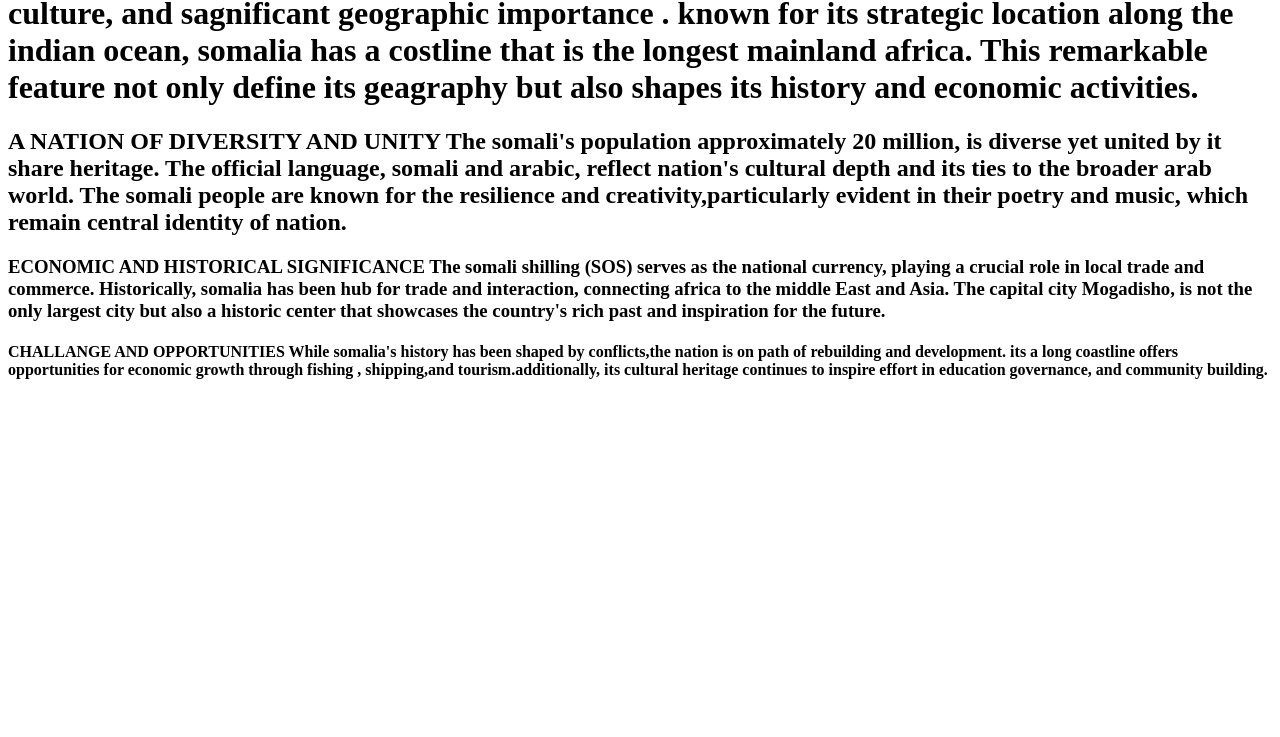
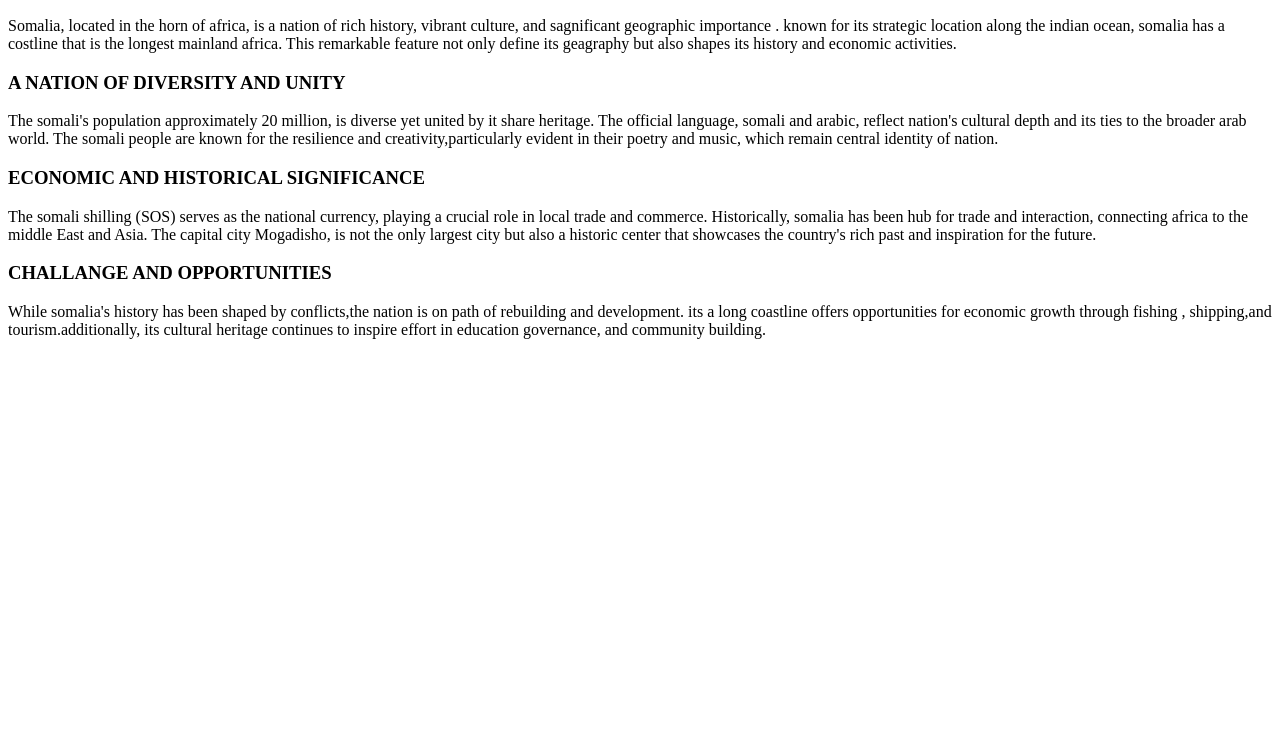
Before and after one commit to abdirizak-k/HTML-Basics, a plain HTML site: page profile.html in a window 1280 px wide. Shown: the part 63-800 px from the top of the page. Drawn offline with Linux system fonts and the light colour scheme.

Commit message:
New commit

```diff
--- a/profile.html
+++ b/profile.html
@@ -6,29 +6,30 @@
         </title>
     </head>
     <body>
-        <h1> HERITAGE
-            Somalia, located in the horn of africa, is a nation of rich history, vibrant culture,  and
+        <h1> HERITAGE</h1>
+          <p>  Somalia, located in the horn of africa, is a nation of rich history, vibrant culture,  and
              sagnificant geographic importance . known for its strategic location along the indian ocean,
              somalia has a costline that is the longest mainland africa. This remarkable feature not only
-              define its geagraphy but also shapes its history and economic activities. </h1>
+              define its geagraphy but also shapes its history and economic activities. </p>
 
-<h2> A NATION OF DIVERSITY AND UNITY
-    The somali's population approximately 20 million, is diverse yet united by it share heritage. The
+<h3>A NATION OF DIVERSITY AND UNITY </h3>
+
+   <P> The somali's population approximately 20 million, is diverse yet united by it share heritage. The
     official language, somali and arabic, reflect nation's cultural depth and its ties to the
     broader arab world. The somali people are known for the resilience and creativity,particularly
-    evident in their poetry and music, which remain central identity of nation.  </h2>
+    evident in their poetry and music, which remain central identity of nation. </P>
 
-<h3> ECONOMIC AND HISTORICAL SIGNIFICANCE
+<h3> ECONOMIC AND HISTORICAL SIGNIFICANCE </H3>
      The somali shilling (SOS) serves as the national currency, playing a crucial role in local trade
      and commerce. Historically, somalia has been hub for trade and interaction, connecting africa
      to the middle East and Asia. The capital city Mogadisho, is not the only largest city but also a
-     historic center that showcases the country's rich past and inspiration for the future. </h3>
+     historic center that showcases the country's rich past and inspiration for the future. </P>
 
-     <h4>CHALLANGE AND OPPORTUNITIES
-        While somalia's history has been shaped by conflicts,the nation is on path of rebuilding and
+     <H3>CHALLANGE AND OPPORTUNITIES </H3>
+       <P> While somalia's history has been shaped by conflicts,the nation is on path of rebuilding and
         development. its a long coastline offers opportunities for economic growth through fishing ,
         shipping,and tourism.additionally, its cultural heritage continues to inspire effort in education
-        governance, and community building.</h4>
+        governance, and community building.</P>
     </body>
 
 
```
